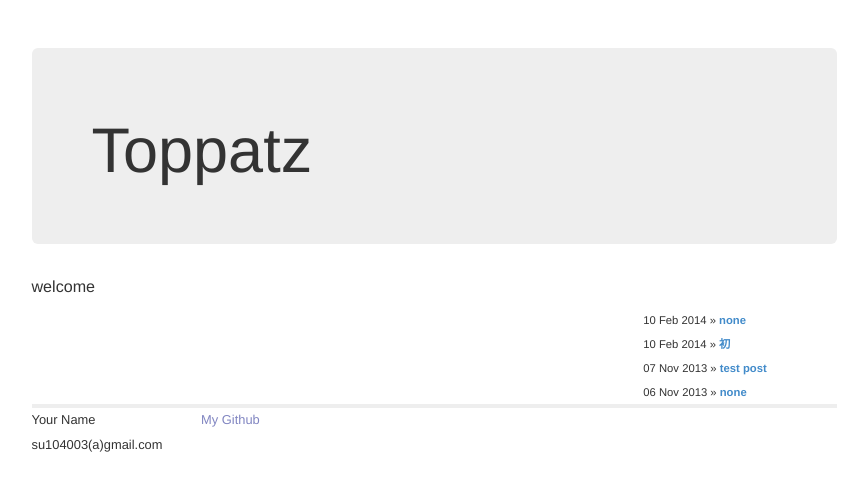
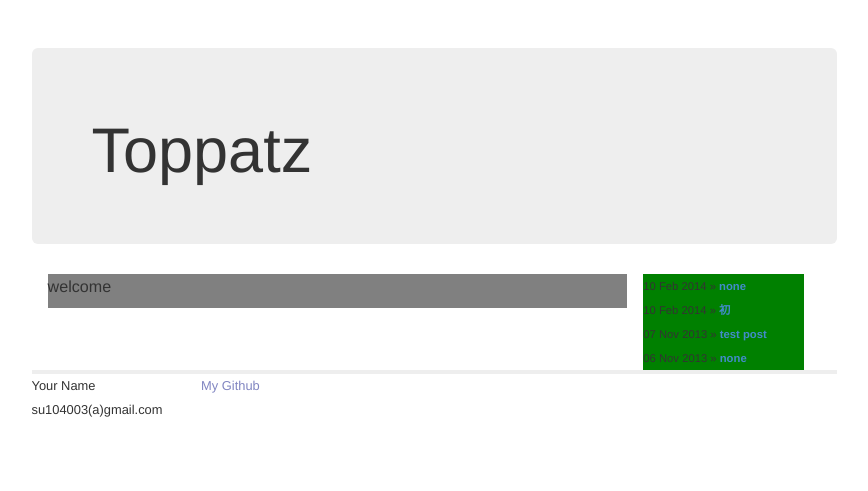
Before and after one commit to s067803/s067803.github.com, a Jekyll site: the page built from index.markdown, in a window 1280 px wide. Shown: the top 491 px of the page, without its empty margins (206-1074 px from the left). Built offline with Jekyll 4.4.1, drawn with Linux system fonts in a browser that asks for light colours; nearby versions of some CDN libraries; Markdown is read by kramdown in place of the engine named in the settings.

Commit message:
レイアウトを整形

```diff
--- a/css/layout.css
+++ b/css/layout.css
@@ -23,7 +23,9 @@
   line-height: 1.5em;
 }
 
-/* header */
+/*****************************************************************************/
+/* header
+/*****************************************************************************/
 .header {
   margin: 1em 0em;
   float: clear;
@@ -55,11 +57,9 @@
   color: #000;
 }
 
-/* meta */
-.site .meta {
-}
-
-/* footer */
+/*****************************************************************************/
+/* footer
+/*****************************************************************************/
 .site .footer {
   font-size: 80%;
   border-top: 4px solid #eee;
@@ -88,33 +88,49 @@
   border: 0;
 }
 
-/* menu */
-.site .menu {
-    width: 12em;
-    float: right;
-    padding-right: 2em;
+/*****************************************************************************/
+/* meta
+/*****************************************************************************/
+.site .meta {
 }
 
 /*****************************************************************************/
+/*
+/* Contents
+/*
+/*****************************************************************************/
+.contents {
+  width: 50em;
+  margin: auto;
+  padding: 0em 1em;
+}
+/*****************************************************************************/
+/* Menu
+/*****************************************************************************/
+.site .menu {
+    width: 10em;
+    background: green;
+    margin-right: 1em;
+    float: right;
+}
+/*****************************************************************************/
 /* Note
 /*****************************************************************************/
-.site .note iframe {
-  width: 34em;
-  height: 40em;
+.site .note {
+  width: 36em;
+  height: auto;
+  background: gray;
+  margin-right: 1em;
   float: left;
-  margin-bottom: 1em;
-  border: 0em;
-}
-.site .note {
 }
 
-.note .post {
+.site .note .post {
     text-align: left;
 }
-.note h2 {
-    text-align: left;
+.site .note h2 {
+    text-align: center;
 }
-.note .meta {
+.site .note .meta {
     text-align: left;
 }
 
@@ -123,7 +139,6 @@
 /* Posts
 /*
 /*****************************************************************************/
-/*
 /* standard */
 .post {
   font-size: 0.7em;
```
